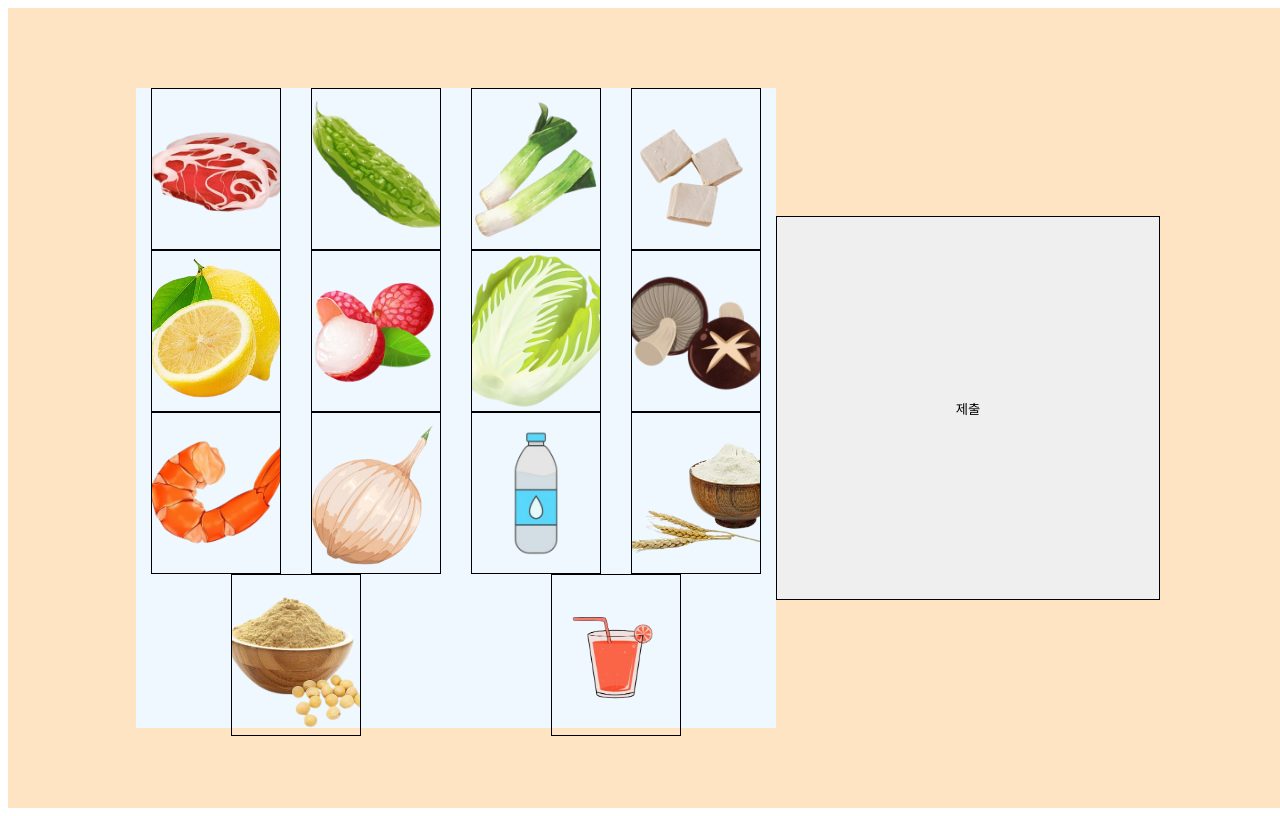
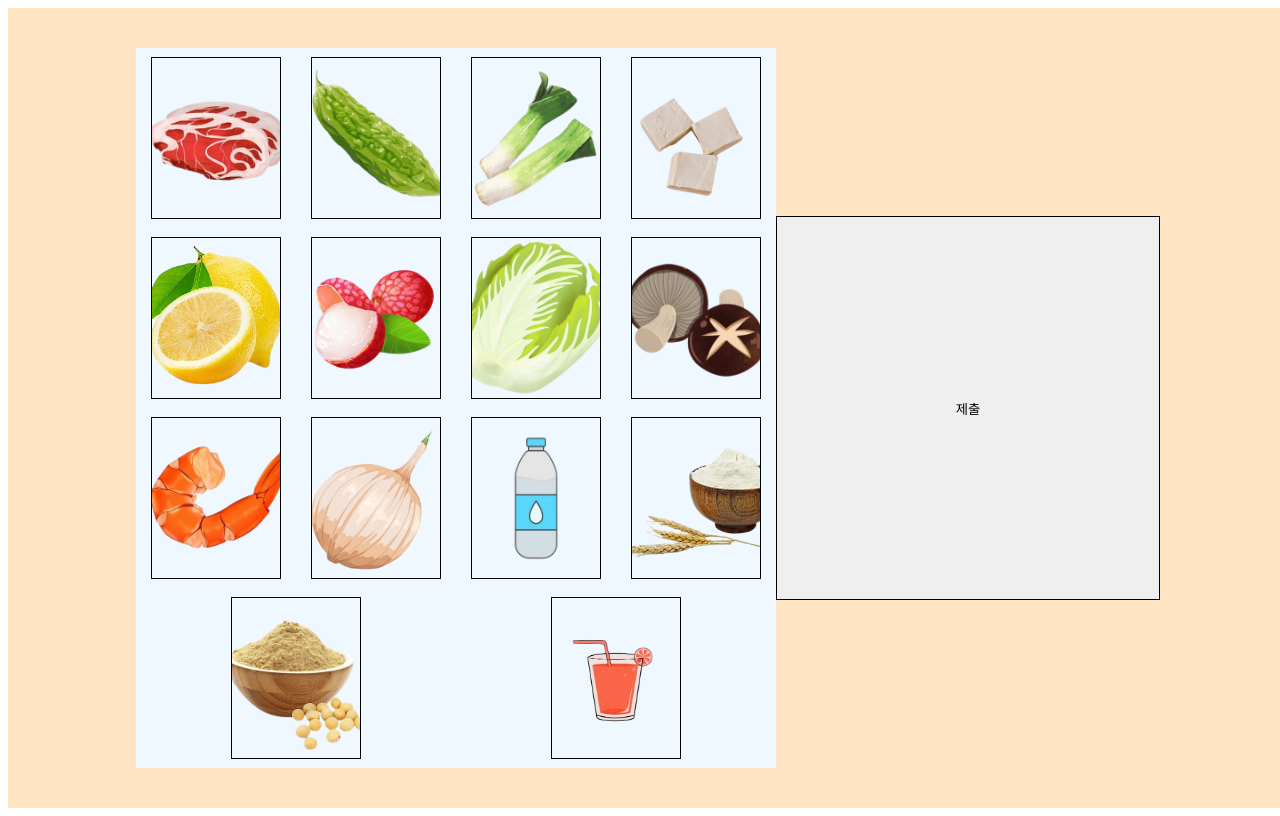
Before and after one commit to chaeyi0731/workflow, a website: page index.html in a window 1280 px wide. Drawn offline with Linux system fonts and the light colour scheme.

Commit message:
이미지 담는 박스 크기 조절 및 서로 떨어짐 조정

```diff
--- a/style.css
+++ b/style.css
@@ -8,7 +8,7 @@
 }
 #root > div:nth-child(1) {
   width: 50vw;
-  height: 80vh;
+  height: 90vh;
   background-color: aliceblue;
   display: flex;
   justify-content: space-around;
@@ -17,7 +17,7 @@
 }
 #root > div:nth-child(2) {
   width: 30vw;
-  height: 80vh;
+  height: 90vh;
 
   display: flex;
   justify-content: center;
@@ -27,6 +27,10 @@ button {
   width: 50vw;
   height: 30vw;
   border: 1px solid black;
+}
+
+#root > div:nth-child(1) > div {
+  margin: 3px;
 }
 
 #root > div:nth-child(1) > div:nth-child(1) {
```
